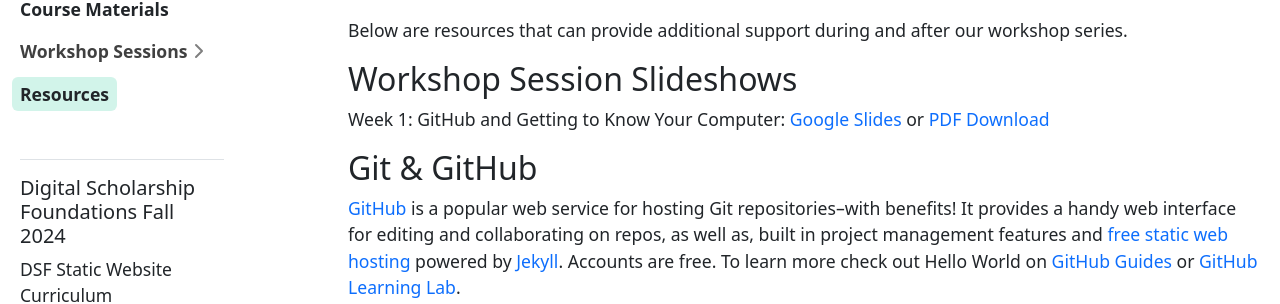
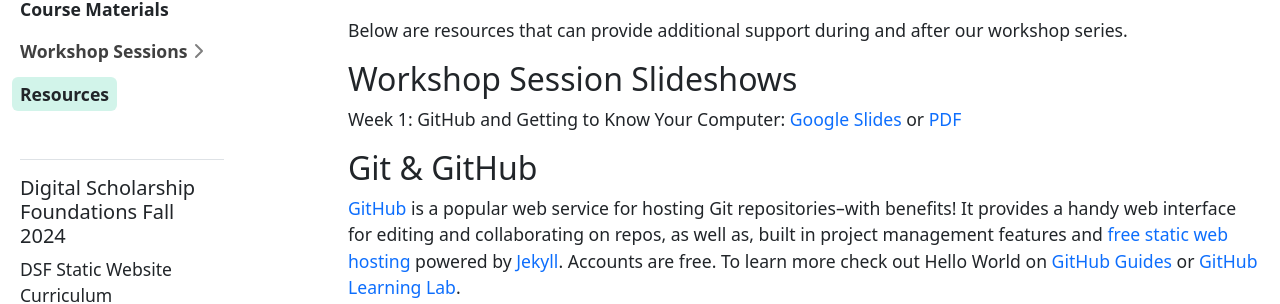
Before and after one commit to PULdischo/dsf-static-web, a Jekyll site: the page built from content/resources.md, in a window 1280 px wide and 900 px high. Shown: the part 292-596 px from the top of the window. Built offline with Jekyll 4.4.1, drawn with Linux system fonts in a browser that asks for light colours.

Commit message:
adds direct link to week 1 pdf

```diff
--- a/content/resources.md
+++ b/content/resources.md
@@ -7,7 +7,7 @@ Below are resources that can provide additional support during and after our wor
 
 ## Workshop Session Slideshows
 
-Week 1: GitHub and Getting to Know Your Computer: [Google Slides](https://docs.google.com/presentation/d/18tWraQtlgoSq6CZRm3k9vQdRK8ABi-vkwz7cS3sG3Y0/edit?usp=sharing) or [PDF Download](content/slideshows/week-1-overview-github.pdf)
+Week 1: GitHub and Getting to Know Your Computer: [Google Slides](https://docs.google.com/presentation/d/18tWraQtlgoSq6CZRm3k9vQdRK8ABi-vkwz7cS3sG3Y0/edit?usp=sharing) or [PDF](https://github.com/PULdischo/dsf-static-web/blob/main/content/slideshows/week-1-overview-github.pdf)
 
 ## Git & GitHub
 
```
